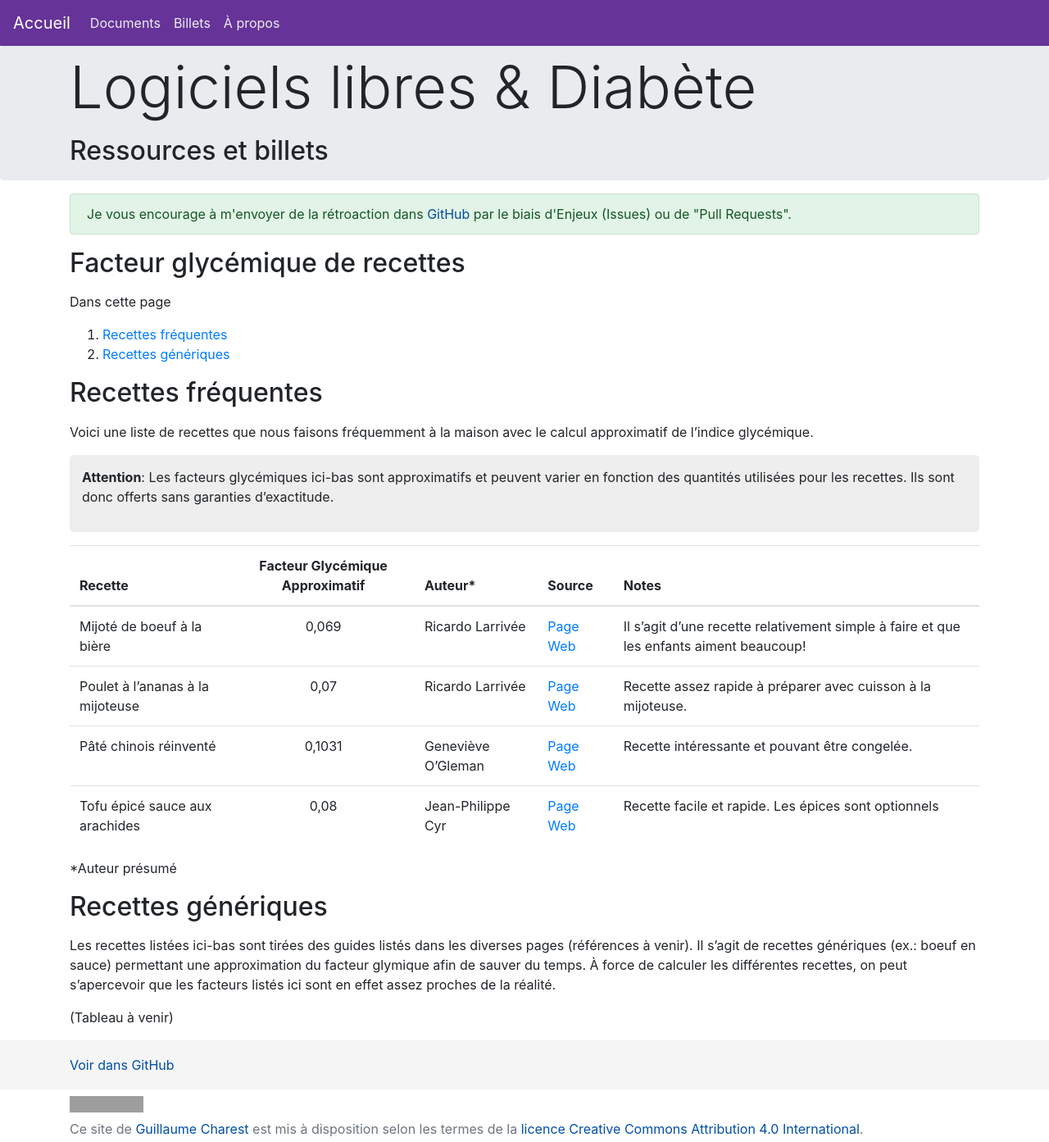
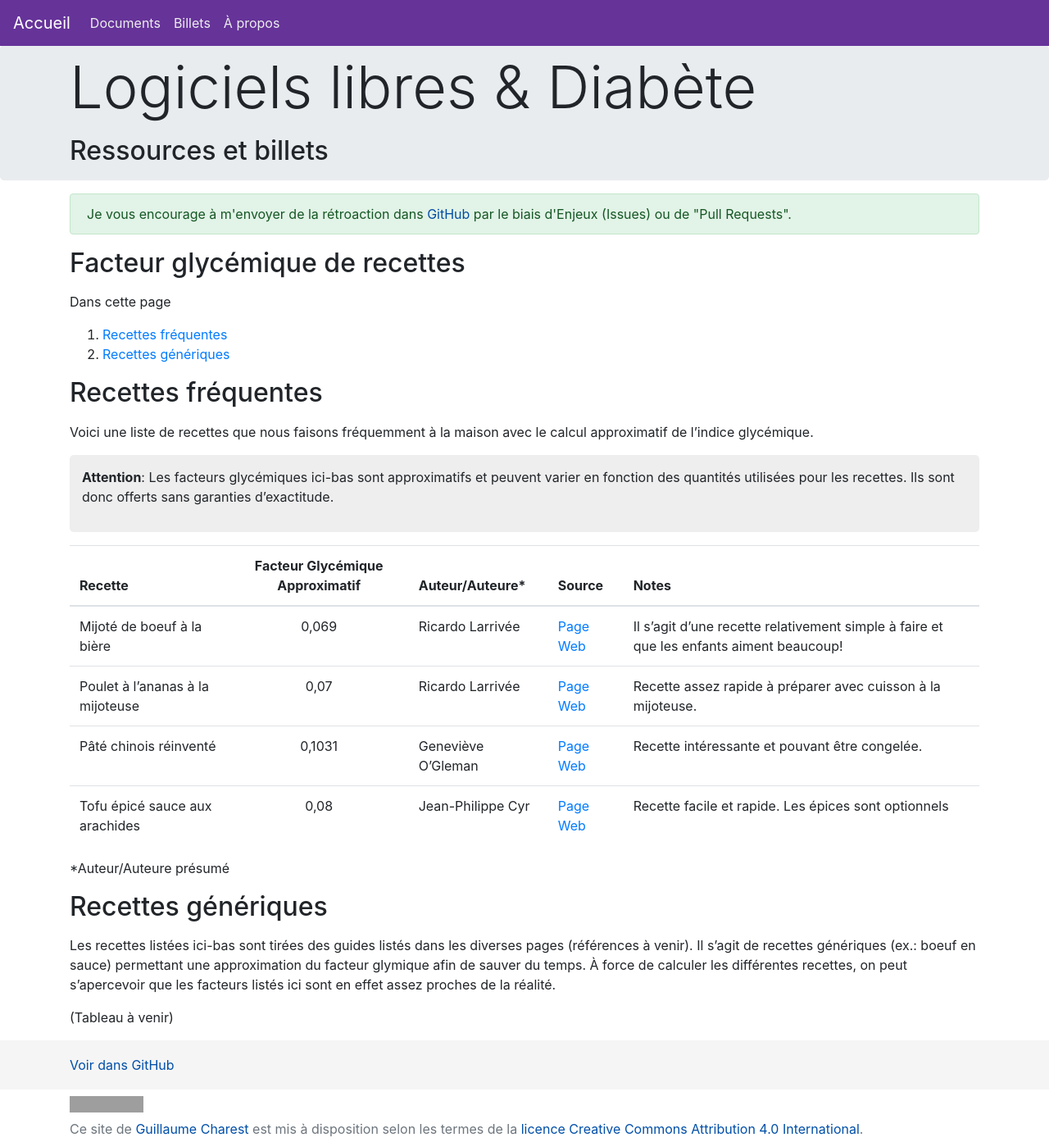
Before and after one commit to gcharest/gcharest.github.io, a Jekyll site: the page built from _pages/fr/recettes-facteur-glycemique.md, in a window 1280 px wide. Shown: the whole page at 82% size. Built offline with Jekyll 4.4.1, drawn with Linux system fonts in a browser that asks for light colours; nearby versions of some CDN libraries; grey boxes are pictures that could not be loaded.

Commit message:
Update table

```diff
--- a/_pages/fr/recettes-facteur-glycemique.md
+++ b/_pages/fr/recettes-facteur-glycemique.md
@@ -17,14 +17,14 @@ Voici une liste de recettes que nous faisons fréquemment à la maison avec le c
 
 >**Attention**: Les facteurs glycémiques ici-bas sont approximatifs et peuvent varier en fonction des quantités utilisées pour les recettes. Ils sont donc offerts sans garanties d'exactitude.
 
-| Recette | Facteur Glycémique Approximatif | Auteur* |Source | Notes |
-|---|:---:|:---|:---|:---|
-|Mijoté de boeuf à la bière|0,069|Ricardo Larrivée|[Page Web](https://www.ricardocuisine.com/recettes/5056-mijote-de-boeuf-a-la-biere)|Il s'agit d'une recette relativement simple à faire et que les enfants aiment beaucoup!|
-|Poulet à l'ananas à la mijoteuse|0,07|Ricardo Larrivée|[Page Web](https://www.ricardocuisine.com/recettes/5609-poulet-a-l-ananas-a-la-mijoteuse)|Recette assez rapide à préparer avec cuisson à la mijoteuse.|
-|Pâté chinois réinventé|0,1031|Geneviève O’Gleman|[Page Web](http://cuisinefuteeparentspresses.telequebec.tv/recettes/22/pate-chinois-reinvente)|Recette intéressante et pouvant être congelée.|
-|Tofu épicé sauce aux arachides|0,08|Jean-Philippe Cyr|[Page Web](https://www.lacuisinedejeanphilippe.com/recipe/tofu-epice-sauce-aux-arachides/)|Recette facile et rapide. Les épices sont optionnels|
+| Recette                          | Facteur Glycémique Approximatif | Auteur/Auteure*            | Source                                                                                         | Notes                                                                                   |
+| -------------------------------- | :-----------------------------: | :----------------- | :--------------------------------------------------------------------------------------------- | :-------------------------------------------------------------------------------------- |
+| Mijoté de boeuf à la bière       |              0,069              | Ricardo Larrivée   | [Page Web](https://www.ricardocuisine.com/recettes/5056-mijote-de-boeuf-a-la-biere)            | Il s'agit d'une recette relativement simple à faire et que les enfants aiment beaucoup! |
+| Poulet à l'ananas à la mijoteuse |              0,07               | Ricardo Larrivée   | [Page Web](https://www.ricardocuisine.com/recettes/5609-poulet-a-l-ananas-a-la-mijoteuse)      | Recette assez rapide à préparer avec cuisson à la mijoteuse.                            |
+| Pâté chinois réinventé           |             0,1031              | Geneviève O’Gleman | [Page Web](http://cuisinefuteeparentspresses.telequebec.tv/recettes/22/pate-chinois-reinvente) | Recette intéressante et pouvant être congelée.                                          |
+| Tofu épicé sauce aux arachides   |              0,08               | Jean-Philippe Cyr  | [Page Web](https://www.lacuisinedejeanphilippe.com/recipe/tofu-epice-sauce-aux-arachides/)     | Recette facile et rapide. Les épices sont optionnels                                    |
 
-*Auteur présumé
+*Auteur/Auteure présumé
 
 ## Recettes génériques
 
```
